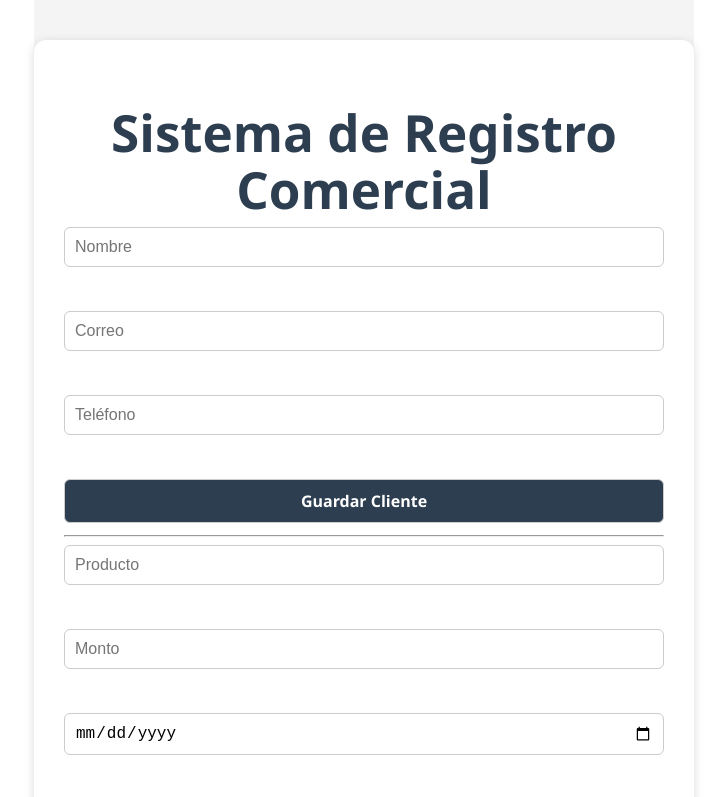
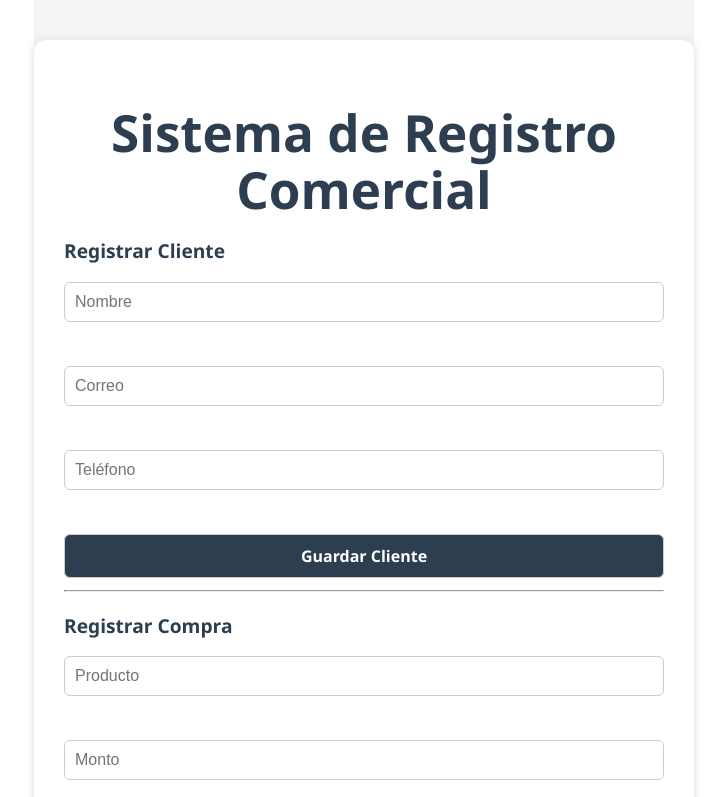
Before and after one commit to agaviria-projects/miniproyectoFrontend-Cesde, a React (Vite) app: page / in a window 1280 px wide. Shown: the top 797 px of the page, without its empty margins (276-1003 px from the left). Built offline with nearby package versions, Linux system fonts and the light colour scheme; no server answers.

Commit message:
Se reajustan los titulos de la app

```diff
--- a/src/App.jsx
+++ b/src/App.jsx
@@ -7,10 +7,10 @@ function App() {
   return (
     <div className="container">
       <h1>Sistema de Registro Comercial</h1>
-      {/*<h2 className="seccion-titulo">Registrar Cliente</h2>*/}
+      <h2 className="seccion-titulo">Registrar Cliente</h2>
       <CustomerForm />
       <hr />
-      {/*<h2 className="seccion-titulo">Registrar Compra</h2>*/}
+      <h2 className="seccion-titulo">Registrar Compra</h2>
       <PurchaseForm />
 
       {/* Pie de página personalizado */}
```
